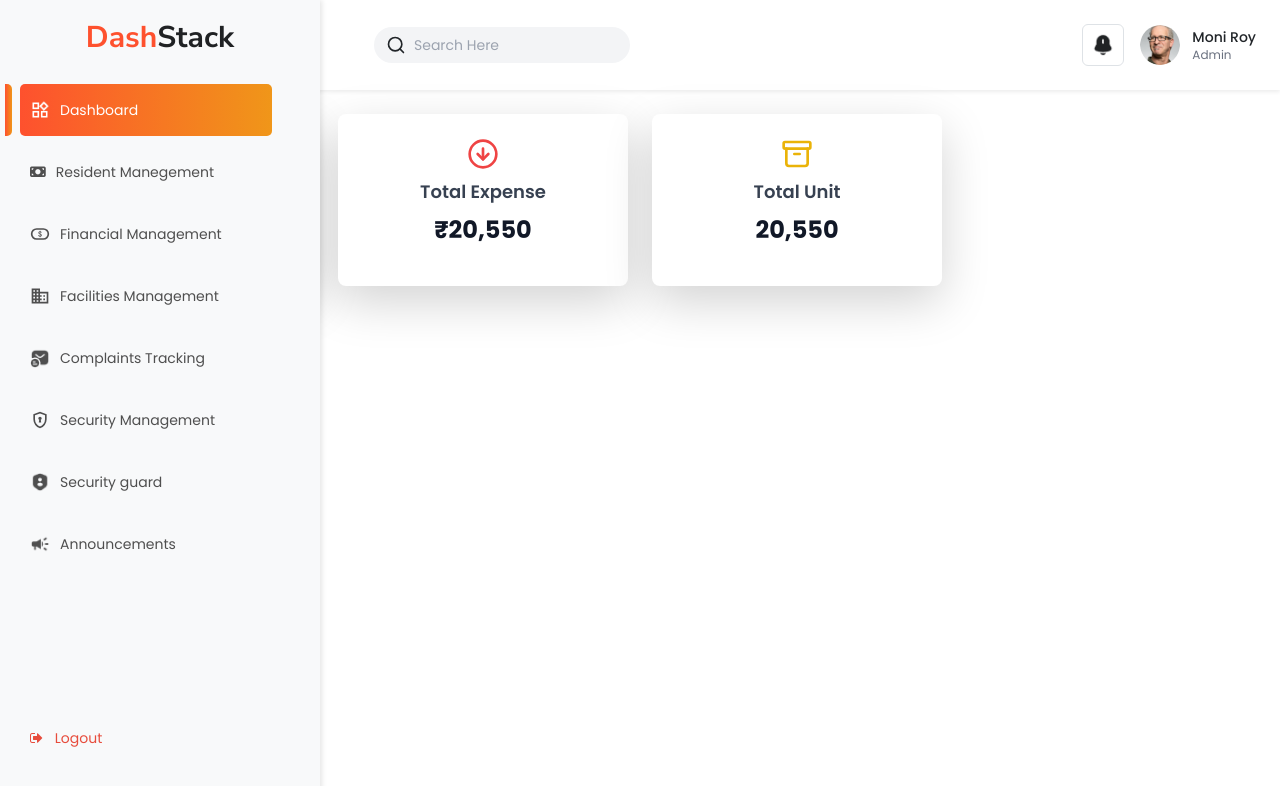
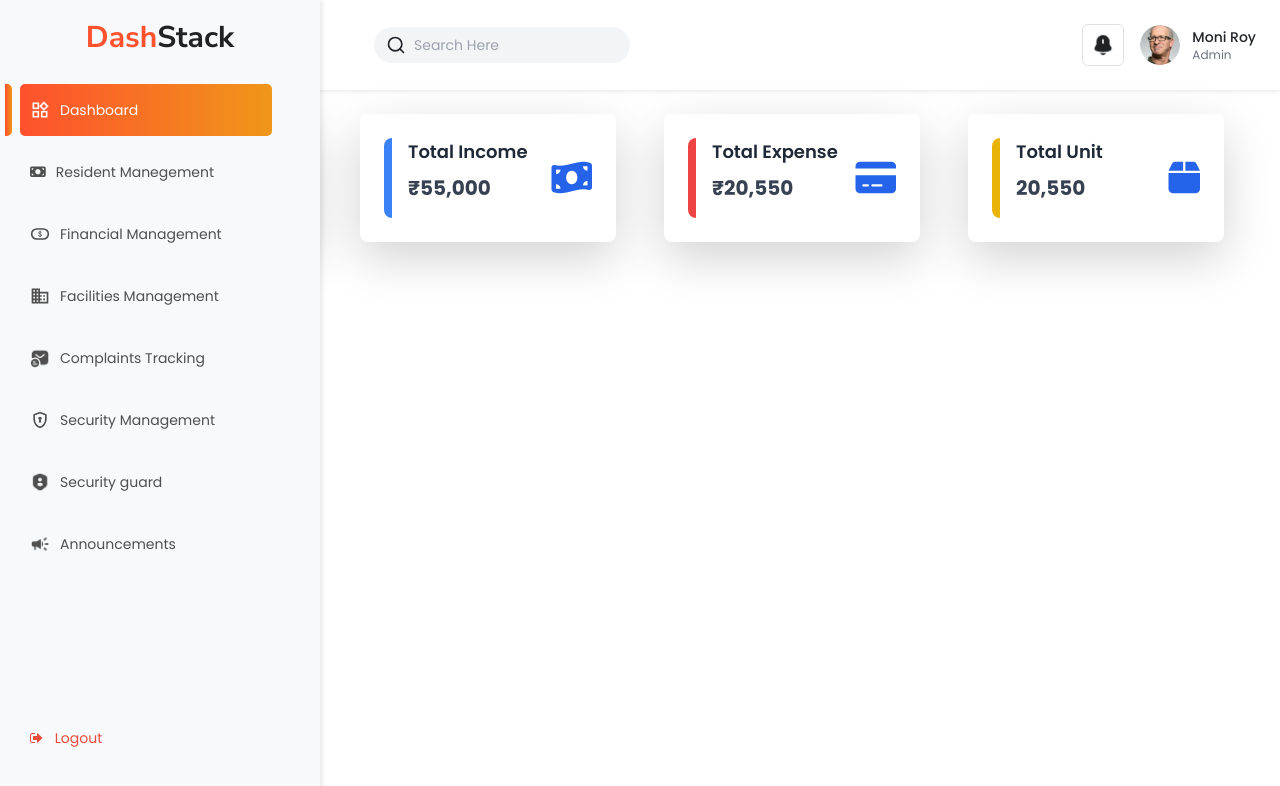
Before and after one commit to srtushar99/Society-management-system-dev, a React (Vite) app in the folder frontend/: page /dashboard in a window 1280 px wide. Shown: the top 786 px of the page. Built offline with nearby package versions, Linux system fonts and the light colour scheme.

Commit message:
redirect change

```diff
--- /dev/null
+++ b/frontend/src/components/Card/Cards.jsx
@@ -0,0 +1,41 @@
+import React from 'react';
+
+const Card = ({ title, amount, icon, color }) => {
+  return (
+    <div className="bg-white shadow-lg rounded-lg p-6 m-4 w-64 flex">
+      <div className={`w-2 rounded-l-lg ${color}`}></div>
+      <div className="flex-1 flex justify-between items-center pl-4">
+        <div>
+          <h3 className="text-lg font-semibold text-gray-800">{title}</h3>
+          <p className="text-xl font-bold text-gray-700">{amount}</p>
+        </div>
+        <i className={`fas ${icon} text-4xl text-blue-600`}></i>
+      </div>
+    </div>
+  );
+};
+
+const Cards = () => {
+  const data = [
+    { title: 'Total Balance', amount: '₹2,22,520', icon: 'fa-wallet', color: '#' },
+    { title: 'Total Income', amount: '₹55,000', icon: 'fa-money-bill-wave', color: 'bg-blue-500' },
+    { title: 'Total Expense', amount: '₹20,550', icon: 'fa-credit-card', color: 'bg-red-500' },
+    { title: 'Total Unit', amount: '20,550', icon: 'fa-box', color: 'bg-yellow-500' },
+  ];
+
+  return (
+    <div className="flex flex-wrap justify-center">
+      {data.map((item, index) => (
+        <Card
+          key={index}
+          title={item.title}
+          amount={item.amount}
+          icon={item.icon}
+          color={item.color}
+        />
+      ))}
+    </div>
+  );
+};
+
+export default Cards;
--- a/frontend/src/components/Dashboard/Dashboard.jsx
+++ b/frontend/src/components/Dashboard/Dashboard.jsx
@@ -1,37 +1,20 @@
 import React from 'react';
 import Header from '../Header/Header';
 import Sidebar from '../Sidebar/Sidebar';
-import { DollarSign, ArrowDownCircle, Archive } from 'lucide-react'; // Example icons
 import 'bootstrap/dist/css/bootstrap.min.css';
+import Cards from '../Card/Cards';
 
-const DashboardBox = ({ title, value, icon }) => {
-  return (
-    <div className="bg-white p-6 rounded-lg shadow-lg flex flex-col items-center justify-center">
-      <div className="text-gray-500 mb-2">{icon}</div>
-      <h2 className="text-lg font-semibold text-gray-700">{title}</h2>
-      <p className="text-2xl font-bold text-gray-900">{value}</p>
-    </div>
-  );
-};
+
 
 const Dashboard = () => {
-  const data = [
-    { title: 'Total Balance', value: '₹2,22,520', icon: <DollarSign className="h-8 w-8 text-green-500" /> },
-    // { title: 'Total Income', value: '₹55,000', icon: <MoneySign className="h-8 w-8 text-blue-500" /> },
-    { title: 'Total Expense', value: '₹20,550', icon: <ArrowDownCircle className="h-8 w-8 text-red-500" /> },
-    { title: 'Total Unit', value: '20,550', icon: <Archive className="h-8 w-8 text-yellow-500" /> },
-  ];
+
 
   return (
     <div className="flex ">
       <Sidebar />
       <div className="flex-1">
         <Header />
-        <div className="grid grid-cols-1 sm:grid-cols-2 lg:grid-cols-4 gap-6 p-6">
-          {data.map((item) => (
-            <DashboardBox key={item.title} title={item.title} value={item.value} icon={item.icon} />
-          ))}
-        </div>
+          <Cards/>
       </div>
     </div>
   );
--- a/frontend/src/components/GetOtp/GetOtp.jsx
+++ b/frontend/src/components/GetOtp/GetOtp.jsx
@@ -1,12 +1,11 @@
-
 import React, { useState, useEffect } from 'react';
-import { useLocation, Link } from 'react-router-dom';
+import { useLocation, Link, useNavigate } from 'react-router-dom';
 import Group1000005849 from '../assets/Group 1000005849.png';
-// import '@fortawesome/fontawesome-free/css/all.min.css';
 import LeftSection2 from '../Leftside/LeftSection2';
 
 const GetOtp = () => {
   const location = useLocation();
+  const navigate = useNavigate();
   const { emailOrPhone } = location.state || {};
   const [otp, setOtp] = useState(Array(6).fill(''));
   const [errorMessage, setErrorMessage] = useState('');
@@ -58,12 +57,12 @@ const GetOtp = () => {
   const handleVerifyOtp = () => {
     const enteredOtp = otp.join('');
 
-    // Replace this condition with actual verification logic
-    const isValidOtp = enteredOtp === '123456'; // Example valid OTP for testing
+    const isValidOtp = enteredOtp === '123456';
 
     if (isValidOtp) {
       console.log('Verifying OTP:', enteredOtp);
-      // Proceed with the successful verification logic
+      // Redirect to reset password page upon successful verification
+      navigate('/resetpassword');
     } else {
       setIsOtpWrong(true);
       setErrorMessage('Wrong OTP entered.');
@@ -89,7 +88,15 @@ const GetOtp = () => {
           {/* OTP Inputs */}
           <div className="d-flex justify-content-between mb-2 flex-wrap">
             {otp.map((value, index) => (
-              <input key={index} id={`otp-input-${index}`} type="text" value={value} onChange={(e) => handleChangeOtp(index, e.target.value)} style={{ width: '40px', height: '40px', textAlign: 'center', fontSize: '15px', border: `1px solid ${isOtpWrong ? '#E11D29' : value ? '#202224' : '#D3D3D3'}`, borderRadius: "5px", backgroundColor: '#FFF', color: isOtpWrong ? '#E11D29' : '#000'}} maxLength="1" />
+              <input
+                key={index}
+                id={`otp-input-${index}`}
+                type="text"
+                value={value}
+                onChange={(e) => handleChangeOtp(index, e.target.value)}
+                style={{ width: '40px', height: '40px', textAlign: 'center', fontSize: '15px', border: `1px solid ${isOtpWrong ? '#E11D29' : value ? '#202224' : '#D3D3D3'}`, borderRadius: "5px", backgroundColor: '#FFF', color: isOtpWrong ? '#E11D29' : '#000'}}
+                maxLength="1"
+              />
             ))}
           </div>
           {errorMessage && <div className="mb-1 text-danger" style={{ fontSize: '14px' }}>{errorMessage}</div>}
@@ -107,9 +114,14 @@ const GetOtp = () => {
             </Link>
           </div>
 
-
           {/* Verify Button */}
-          <button onClick={handleVerifyOtp} className="btn w-100" style={{ background: isOtpFilled ? 'linear-gradient(90deg, #FE512E 0%, #F09619 100%)' : '#F6F8FB', color: isOtpFilled ? '#FFFFFF' : '#A7A7A7', }} disabled={!isOtpFilled} > Verify
+          <button
+            onClick={handleVerifyOtp}
+            className="btn w-100"
+            style={{ background: isOtpFilled ? 'linear-gradient(90deg, #FE512E 0%, #F09619 100%)' : '#F6F8FB', color: isOtpFilled ? '#FFFFFF' : '#A7A7A7' }}
+            disabled={!isOtpFilled}
+          >
+            Verify
           </button>
         </div>
       </div>
--- a/frontend/src/components/LoginPage/LoginPage.jsx
+++ b/frontend/src/components/LoginPage/LoginPage.jsx
@@ -112,7 +112,7 @@ const LoginPage = () => {
 
           {/* Register Button */}
           <div className="text-center mt-3">
-            <p>Don’t have an account?{' '}<Link style={{ color: "#FE512E", textDecoration: "none" }} to="/register">Registration</Link></p>
+            <p>Don’t have an account?{' '}<Link style={{ color: "#FE512E", textDecoration: "none" }} to="/registerForm">Registration</Link></p>
           </div>
         </div>
       </div>
--- a/frontend/src/components/RegisterForm.jsx
+++ b/frontend/src/components/RegisterForm.jsx
@@ -192,7 +192,7 @@ const RegisterForm = () => {
                             {errors.agree && <small className="text-danger">{errors.agree}</small>}
                         </div>
                         <button type="submit" className="btn w-100" style={{ backgroundColor: "rgba(240, 150, 25, 1)" }}>Register</button>
-                        <p className="my-2">Already have an account? <Link to="/login" className="text-primary">Log in</Link></p>
+                        <p className="my-2">Already have an account? <Link to="/" className="text-primary">Log in</Link></p>
                     </form>
 
                     {showModal && (
```
